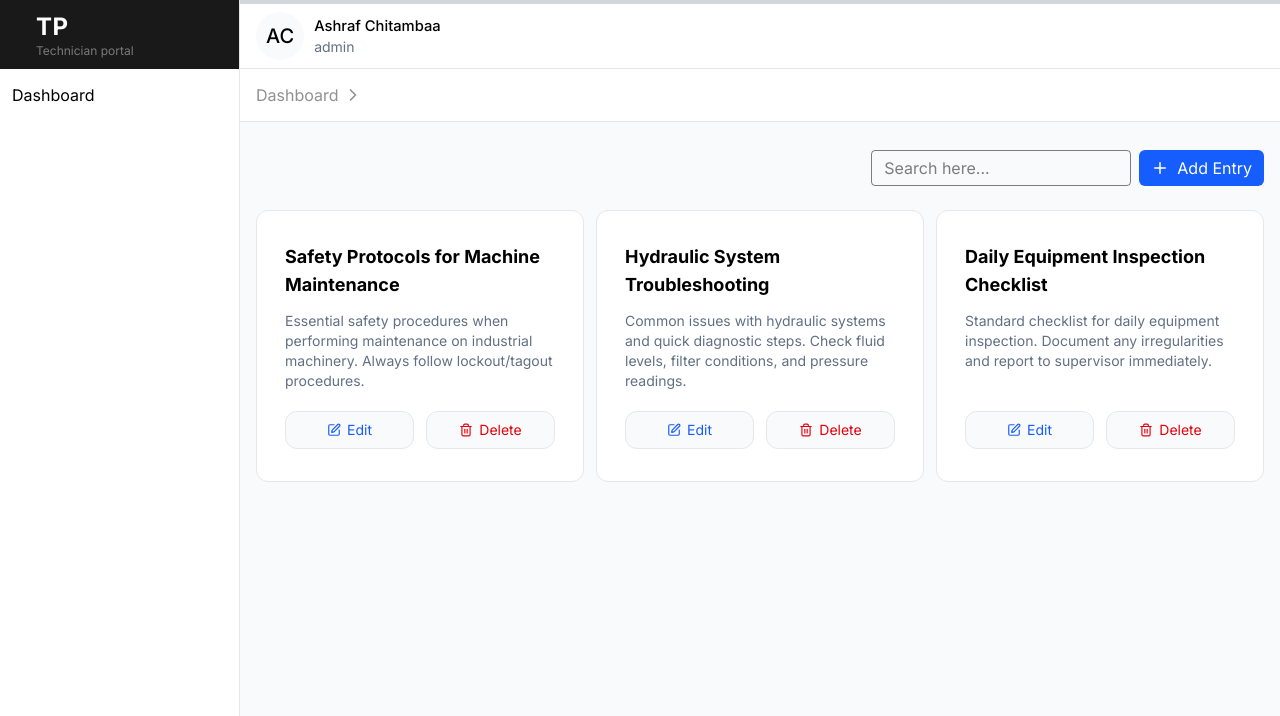
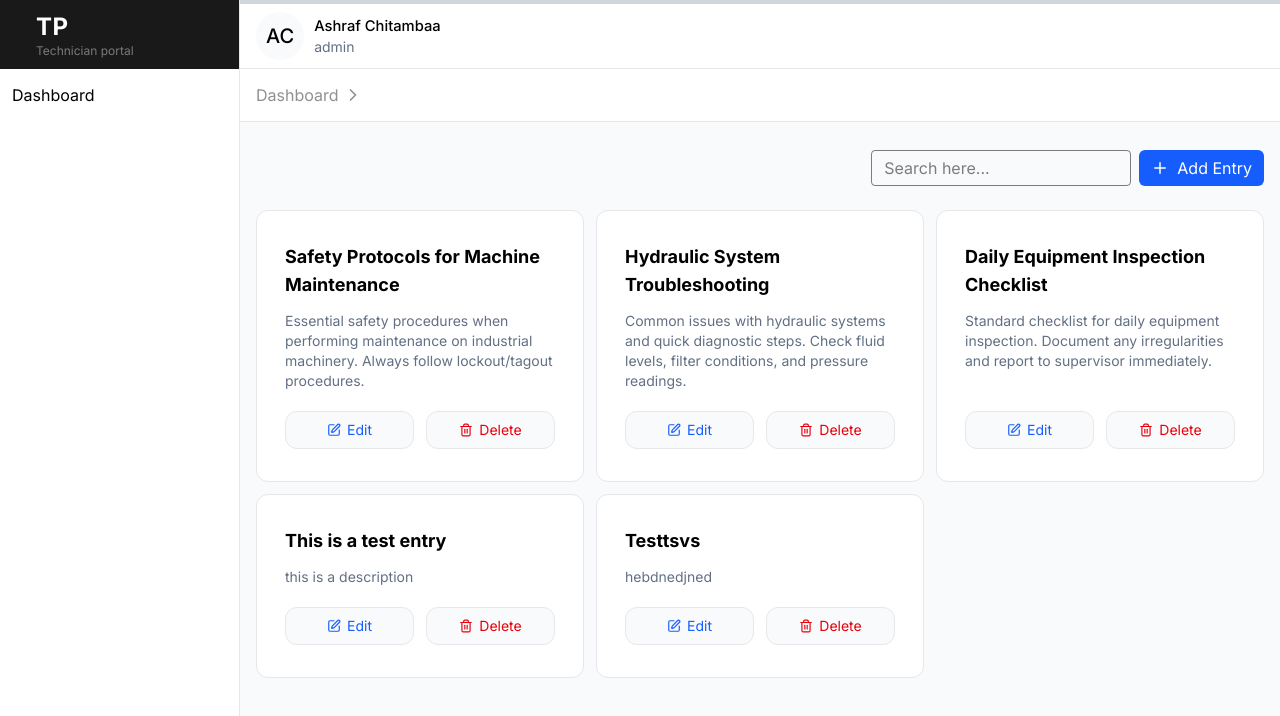
Before and after one commit to AshrafChitamba/react-frontend-assessment, a React (Vite) app: page / in a window 1280 px wide. Shown: the top 716 px of the page. Built offline with nearby package versions, Linux system fonts and the light colour scheme; data requests are answered from the project's data file.

Commit message:
chore - edit_entry

```diff
--- a/db.json
+++ b/db.json
@@ -17,6 +17,18 @@
       "title": "Daily Equipment Inspection Checklist",
       "description": "Standard checklist for daily equipment inspection. Document any irregularities and report to supervisor immediately.",
       "imageUrl": null
+    },
+    {
+      "id": "cbdd9e28-c8bb-4881-88ed-5a78794100e3",
+      "title": "This is a test entry",
+      "description": "this is a description",
+      "imageUrl": ""
+    },
+    {
+      "id": "262b4e0a-29f8-4616-99b5-70b8fc495637",
+      "title": "Testtsvs",
+      "description": "hebdnedjned",
+      "imageUrl": ""
     }
   ]
 }
--- /dev/null
+++ b/src/hooks/useEditEntry.ts
@@ -0,0 +1,27 @@
+import { useQueryClient, useMutation } from "@tanstack/react-query";
+import { apiClient } from "../api";
+import type { KnowledgeEntry } from "../types";
+import { useRouter } from "@tanstack/react-router";
+
+export const useEditEntry = () => {
+  const queryClient = useQueryClient();
+  const router = useRouter();
+
+  return useMutation({
+    mutationFn: async (updateData: KnowledgeEntry) => {
+      const { data } = await apiClient.put(`/${updateData.id}`, updateData);
+
+      if (data) {
+        router.history.back();
+      }
+    },
+    onSuccess: () => {
+      queryClient.invalidateQueries({
+        queryKey: ["entries"],
+      });
+    },
+    onError: (error: unknown) => {
+      console.error(error);
+    },
+  });
+};
--- a/src/routes/edit-entry.tsx
+++ b/src/routes/edit-entry.tsx
@@ -2,9 +2,11 @@ import { createFileRoute } from "@tanstack/react-router";
 import { EntryForm, GoBackBtn } from "../components";
 import { useFetchEntries } from "../hooks";
 import type { KnowledgeEntry } from "../types";
+import { useEditEntry } from "../hooks/useEditEntry";
 
 const EditKnowledgeEntryPage = () => {
   const { id } = Route.useSearch();
+  const editEntryMutation = useEditEntry()
 
   const { data: currentEntry, isPending } =
     useFetchEntries<KnowledgeEntry>(id);
@@ -26,8 +28,8 @@ const EditKnowledgeEntryPage = () => {
         <EntryForm
           action="edit"
           entry={currentEntry}
-          onSubmitForm={() => {}}
-          isPending={false}
+          onSubmitForm={editEntryMutation.mutate}
+          isPending={editEntryMutation.isPending}
         />
       ) : null}
     </main>
```
Lines whose indentation alone changed are shown as unchanged.
